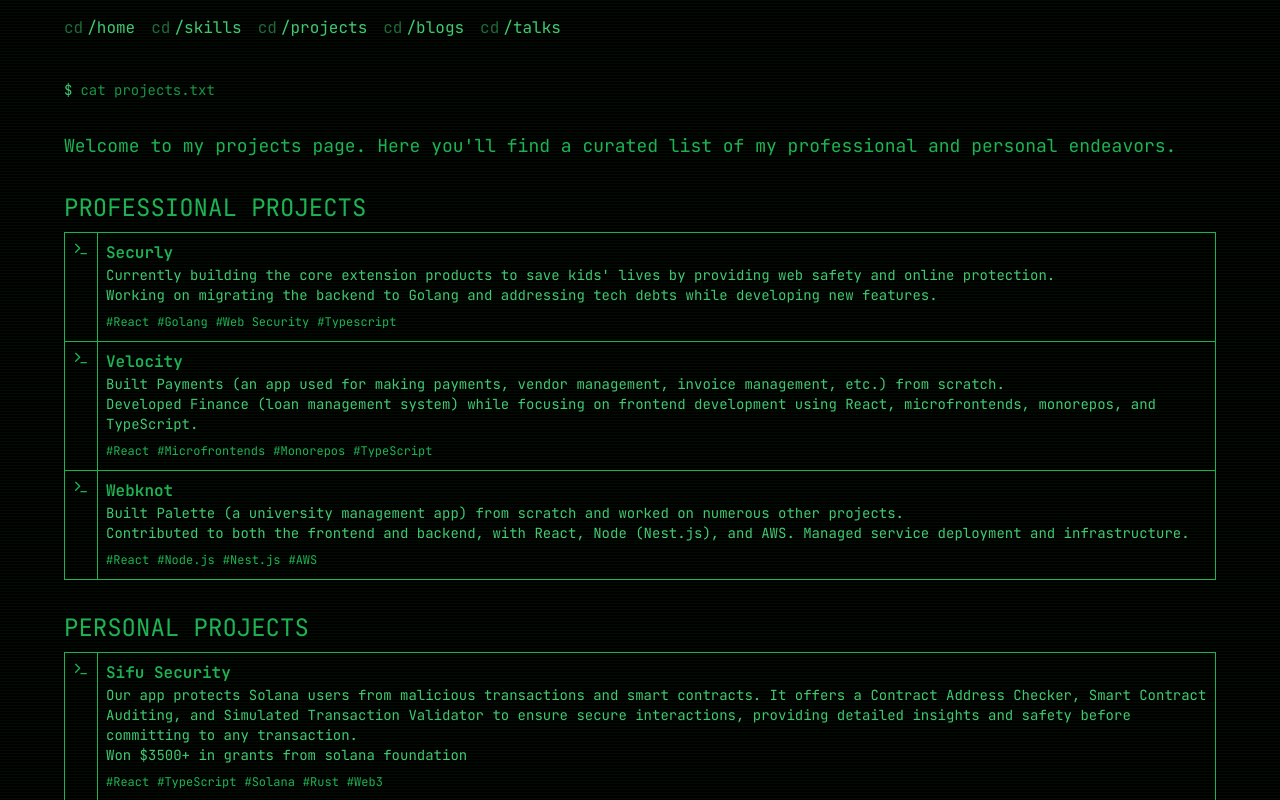
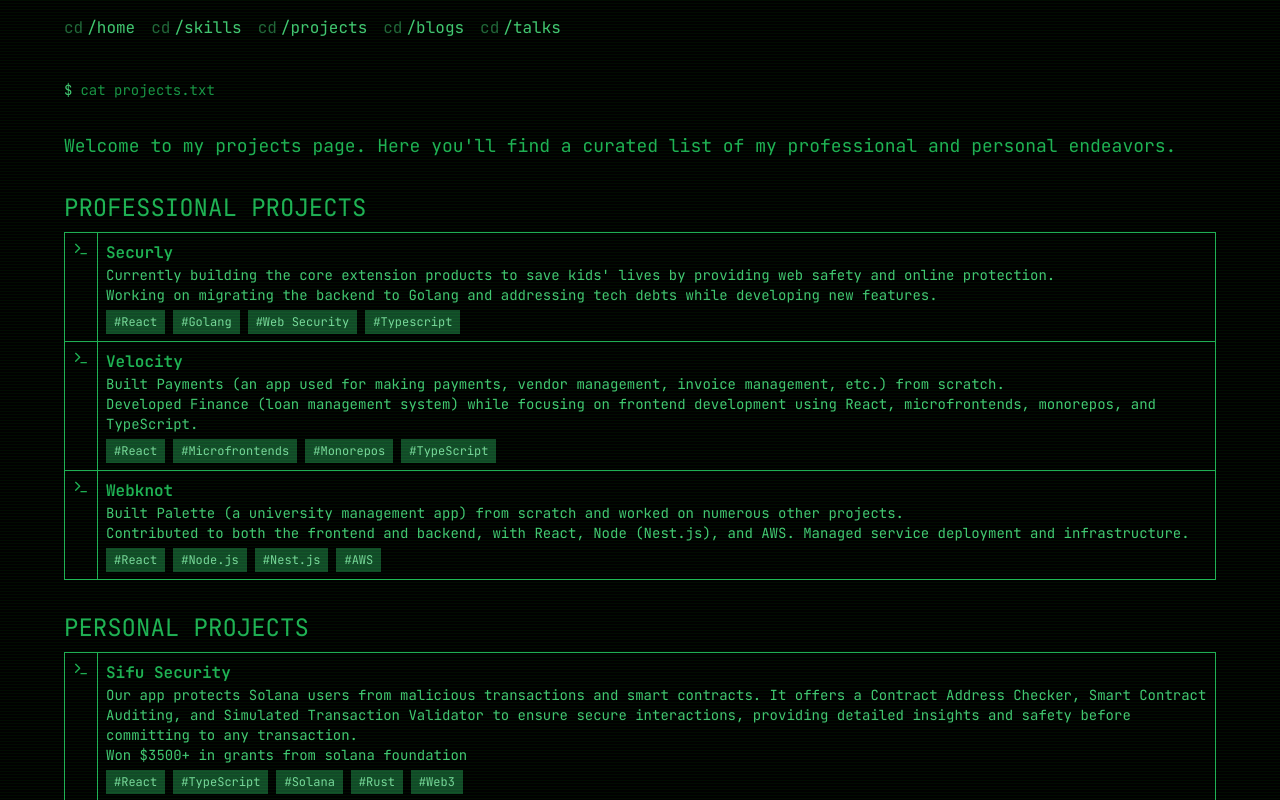
Before and after one commit to pratik-codes/Portfolios, a Next.js app: page /projects in a window 1280 px wide. Shown: the top 800 px of the page. Built offline with nearby package versions, Linux system fonts and the light colour scheme.

Commit message:
mior ui changes

```diff
--- a/app/projects/page.tsx
+++ b/app/projects/page.tsx
@@ -79,7 +79,10 @@
                             </div>
                             <div className="mt-1">
                               {project.stack.map((tag) => (
-                                <span key={tag} className="text-xs mr-2">
+                                <span
+                                  key={tag}
+                                  className="text-xs mr-2 mb-2 px-2 py-1 bg-green-900 text-green-300"
+                                >
                                   #{tag}
                                 </span>
                               ))}
@@ -125,7 +128,10 @@
                           </div>
                           <div className="mt-1">
                             {project.stack.map((tag) => (
-                              <span key={tag} className="text-xs mr-2">
+                              <span
+                                key={tag}
+                                className="text-xs mr-2 mb-2 px-2 py-1 bg-green-900 text-green-300"
+                              >
                                 #{tag}
                               </span>
                             ))}
```
